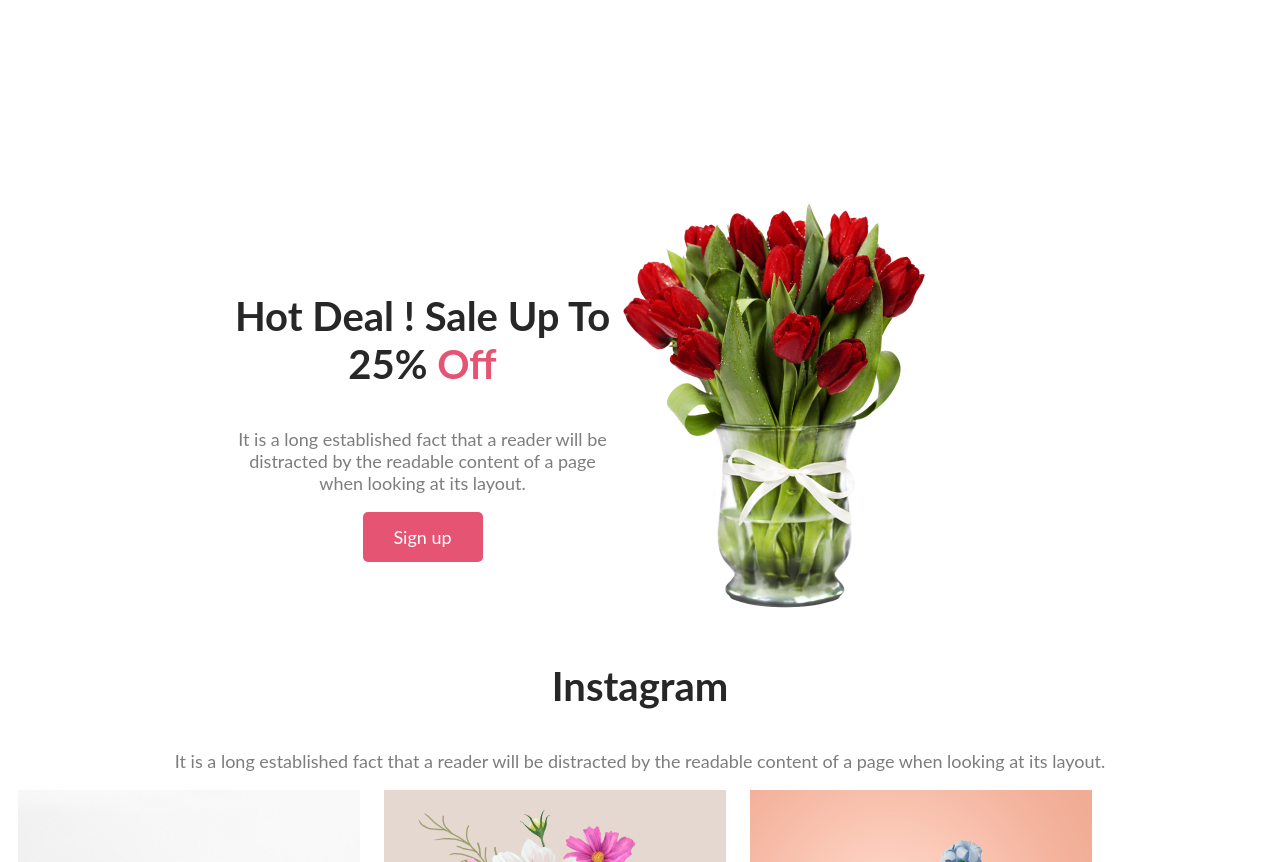
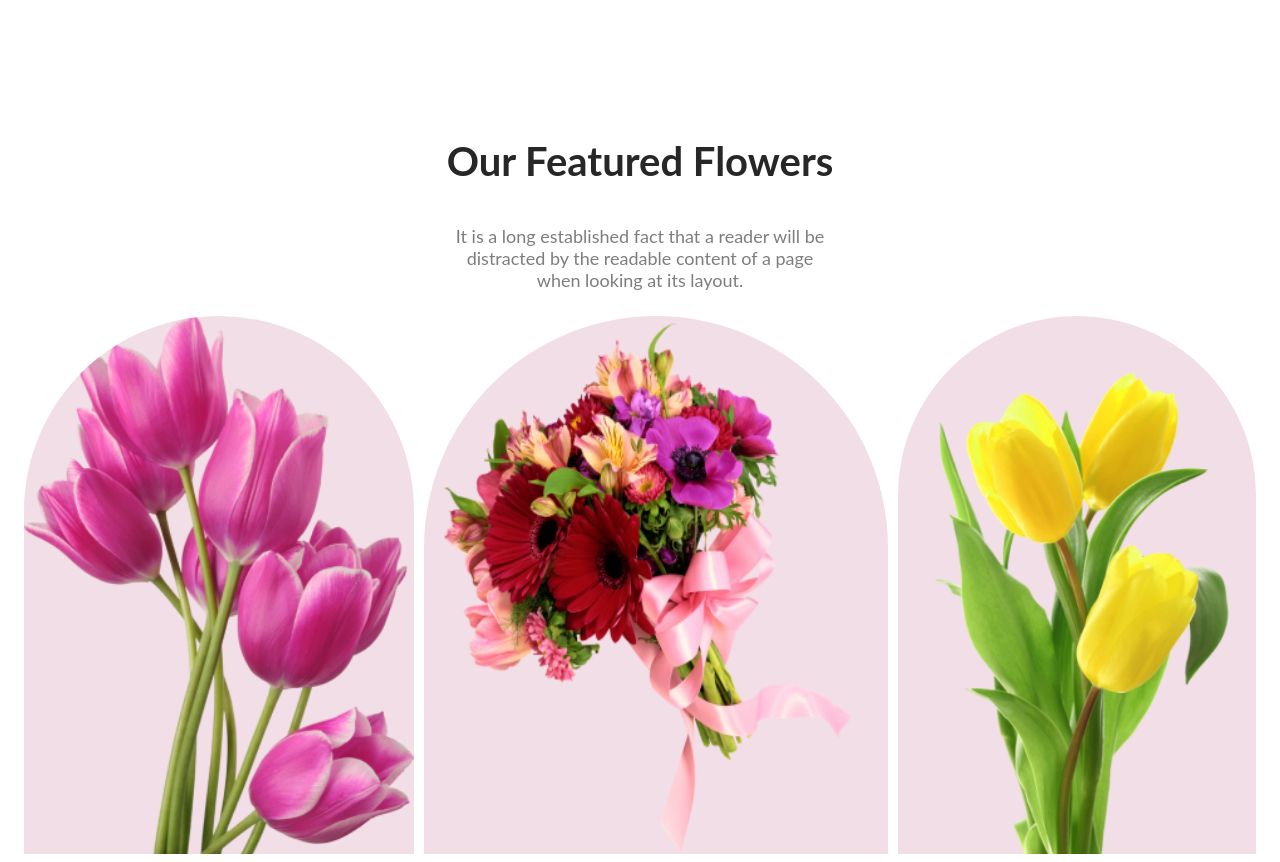
Before and after one commit to shahrier-nahin/flower-shop, a plain HTML site: page index.html in a window 1280 px wide. Shown: the part 873-1735 px from the top of the page. Drawn offline with Linux system fonts and the light colour scheme.

Commit message:
features section created

```diff
--- a/index.html
+++ b/index.html
@@ -23,6 +23,20 @@
 
     </header>
     <main>
+        <section class="feature">
+            <div class="text_contents">
+                <h3 class="feature-title">Our Featured Flowers</h3>
+                <p class="feature_description_text">It is a long established fact that a reader will be distracted by the readable content of a page when looking at its layout.</p>
+
+                <div class="image-row">
+                    <img class="feature_pic_1" src="assets/pngwing 6.png" alt="">
+                    <img class="feature_pic_2" src="assets/pngwing 5.png" alt="">
+                    <img class="feature_pic_3" src="assets/pngwing 7.png" alt="">
+                </div>
+            </div>
+        </section>
+
+
         <section class="hot_deals">
             <div class="text_contents">
                 <h3 class = "section-title">Hot Deal ! Sale Up To 25% <span class="highlight">Off</span></h3>
--- a/styles.css
+++ b/styles.css
@@ -39,6 +39,44 @@
 .btn-position{
     margin: 0px 135px;
 }
+
+.feature {
+    display: flex;
+    flex-direction: column;
+    align-items: center;
+    padding: 50px 240px;
+    justify-content: center;
+    text-align: center;
+}
+
+
+.feature-title {
+    color: #272727;
+    font-family: Lato;
+    font-size: 40px;
+}
+
+.feature_description_text {
+    color: rgba(39, 39, 39, 0.60);
+    font-family: Lato;
+    font-size: 18px;
+}
+
+.image-row {
+    display: flex;
+    justify-content: center;
+    margin-top: 20px;
+}
+
+.feature_pic_1,.feature_pic_2,.feature_pic_3 {
+    border-radius: 300px 300px 0px 0px;
+    background: rgba(167, 33, 98, 0.15);
+    width: 464px;
+    height: 538px;
+    margin: 5px;
+}
+
+
 
 /*Hot Deals related styles*/
 .hot_deals{
@@ -101,7 +139,7 @@
   }
   .deals_contents{
         position: absolute;
-        top: 2230px;
+        top: 3110px;
         left: 725px;
     }
 
```
